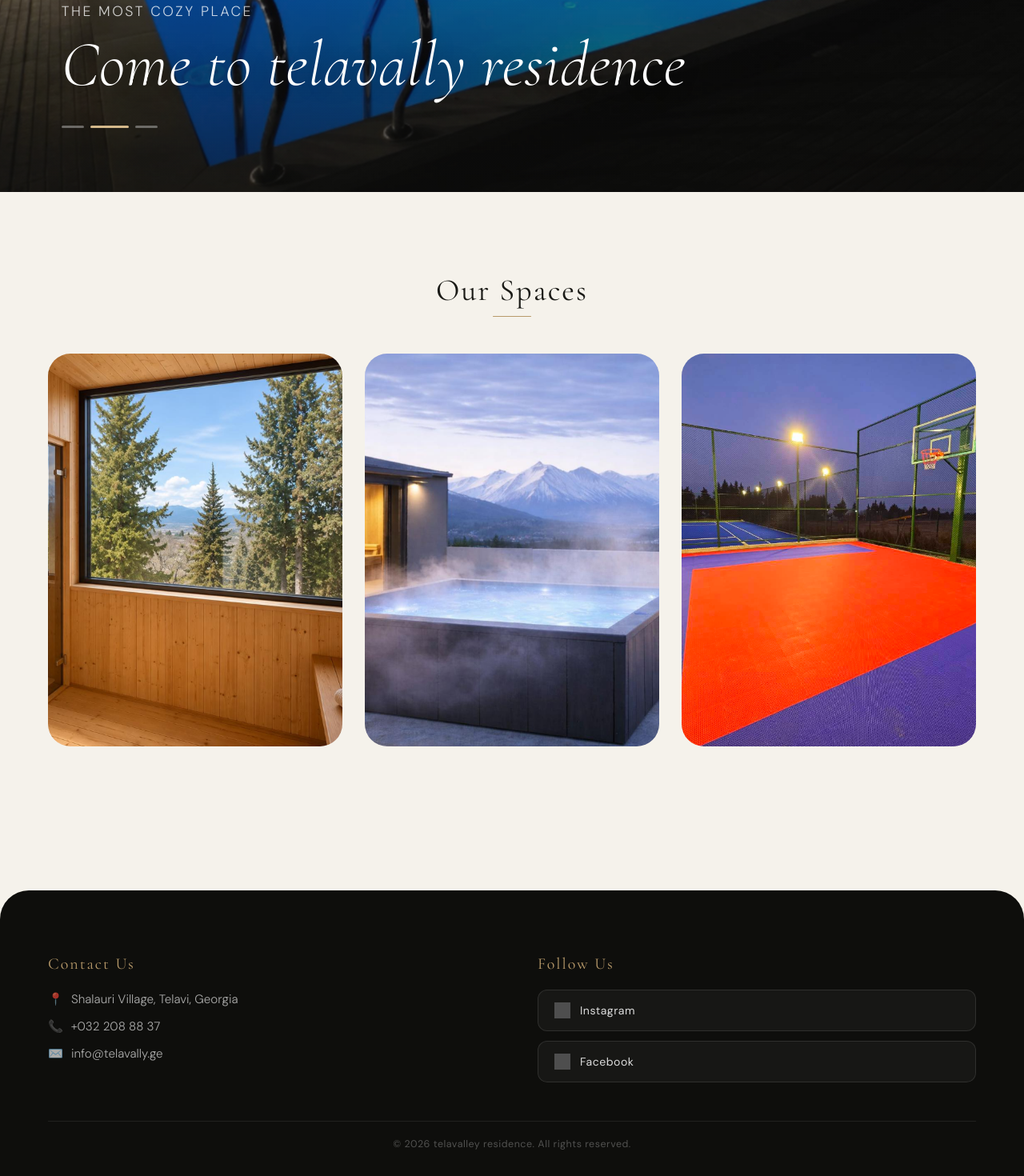
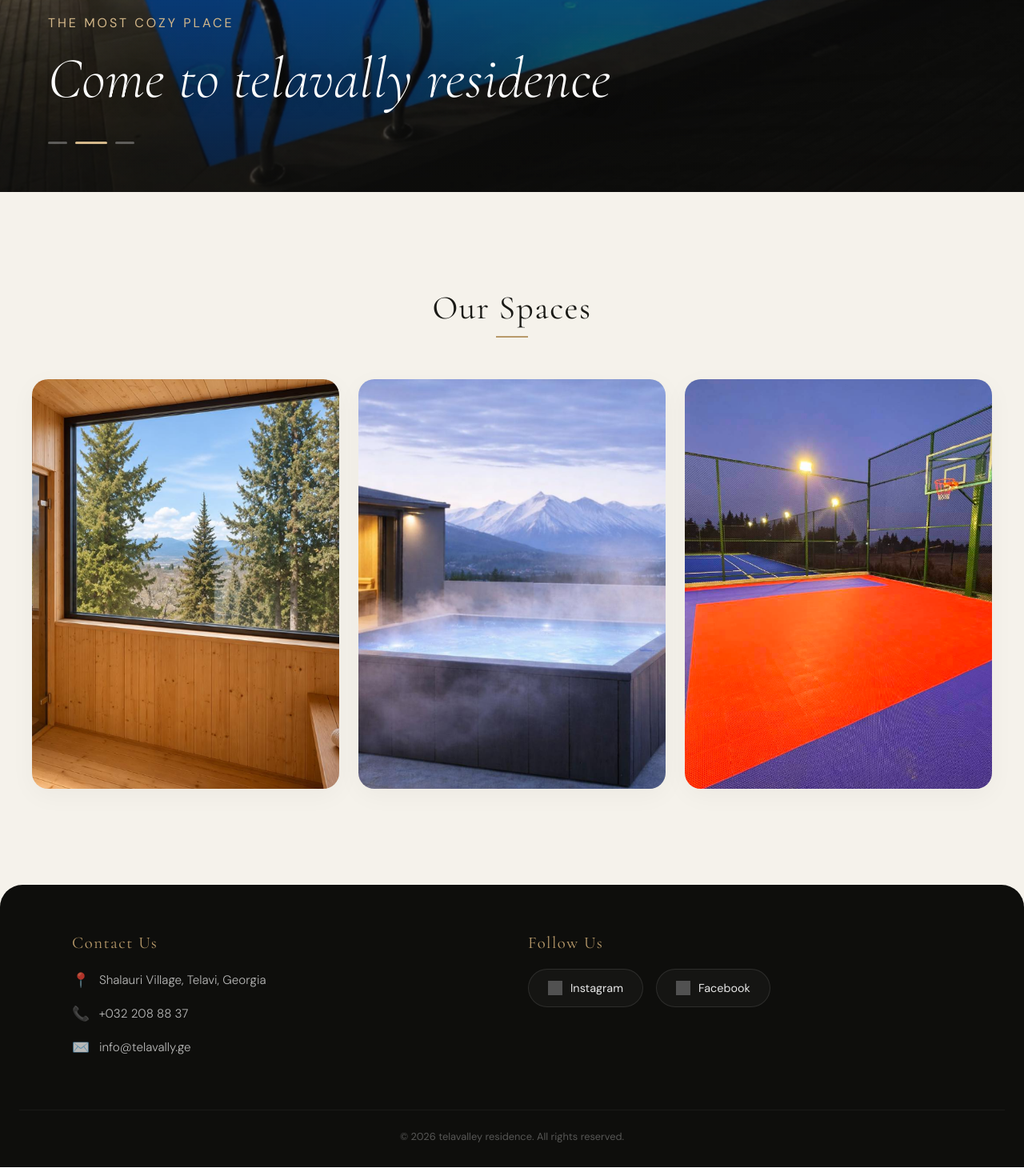
Before and after one commit to George-Gafrindashvli/Telavally-residence, a React (Vite) app: page / in a window 1280 px wide. Shown: the part 682-2152 px from the top of the page at 80% size. Built offline with nearby package versions, Linux system fonts and the light colour scheme; grey boxes are pictures that could not be loaded.

Commit message:
phone version adding

```diff
--- a/src/pages/Home/Home.css
+++ b/src/pages/Home/Home.css
@@ -10,9 +10,9 @@
 }
 
 :root {
-  --gold:      #b89a6a;
+  --gold:       #b89a6a;
   --gold-light:#d4b88a;
-  --gold-dim:  rgba(184, 154, 106, 0.18);
+  --gold-dim:   rgba(184, 154, 106, 0.18);
   --dark:      #0e0e0c;
   --dark-2:    #161612;
   --dark-3:    #1e1e19;
@@ -48,13 +48,12 @@
   position: relative;
   width: 100%;
   height: 100svh;          /* full screen height, Safari-safe */
-  min-height: 480px;
+  min-height: 500px;
   max-height: 900px;
   overflow: hidden;
   background: var(--dark);
 }
 
-/* Each slide image */
 .hero-image {
   position: absolute;
   inset: 0;
@@ -74,68 +73,68 @@
   z-index: 2;
 }
 
-/* Gradient overlay — stronger on mobile for readability */
+/* მობილურზე ტექსტი იქნება ცენტრში, რაც ბევრად უფრო "Premium" იერს აძლევს */
 .hero-overlay {
   position: absolute;
   inset: 0;
   background: linear-gradient(
     to bottom,
-    rgba(14, 14, 12, 0.08) 0%,
-    rgba(14, 14, 12, 0.20) 40%,
-    rgba(14, 14, 12, 0.72) 100%
+    rgba(14, 14, 12, 0.2) 0%,
+    rgba(14, 14, 12, 0.4) 50%,
+    rgba(14, 14, 12, 0.8) 100%
   );
   display: flex;
   flex-direction: column;
-  justify-content: flex-end;
-  align-items: flex-start;
-  padding: clamp(24px, 6vw, 80px);
-  padding-bottom: clamp(32px, 8vw, 80px);
+  justify-content: center; /* ტექსტი ცენტრში ვერტიკალურად */
+  align-items: center;     /* ტექსტი ცენტრში ჰორიზონტალურად */
+  text-align: center;
+  padding: 24px;
   z-index: 3;
-  gap: 12px;
+  gap: 16px;
 }
 
 .hero-overlay h2 {
   font-family: var(--font-serif);
   font-weight: 300;
   font-style: italic;
-  font-size: clamp(2.2rem, 7vw, 5rem);
-  line-height: 1.1;
+  font-size: clamp(2.2rem, 8vw, 4.5rem);
+  line-height: 1.2;
   letter-spacing: 0.5px;
   color: #fff;
-  text-shadow: 0 2px 24px rgba(0,0,0,0.3);
+  text-shadow: 0 4px 24px rgba(0,0,0,0.4);
+  max-width: 90%;
 }
 
 .hero-overlay p {
   font-family: var(--font-sans);
-  font-weight: 300;
-  font-size: clamp(0.85rem, 2.5vw, 1.1rem);
-  letter-spacing: 2.5px;
+  font-weight: 400;
+  font-size: clamp(0.8rem, 2.5vw, 1rem);
+  letter-spacing: 3px;
   text-transform: uppercase;
-  color: rgba(255,255,255,0.78);
+  color: var(--gold-light); /* ოქროსფერი აქცენტი სუბტიტრზე */
 }
 
-/* Dot navigation */
+/* სლაიდერის წერტილები განლაგდება ბოლოში */
 .slider-dots {
+  position: absolute;
+  bottom: 40px;
   display: flex;
-  gap: 8px;
-  margin-top: 20px;
+  gap: 10px;
 }
 
 .dot {
-  width: 28px;
+  width: 24px;
   height: 3px;
   border-radius: 2px;
-  background: rgba(255,255,255,0.35);
+  background: rgba(255,255,255,0.3);
   cursor: pointer;
   transition: background 0.35s ease, width 0.35s var(--ease-out);
   border: none;
 }
 
-.dot:hover { background: rgba(255,255,255,0.65); }
-
 .dot.active-dot {
   background: var(--gold-light);
-  width: 48px;
+  width: 40px;
 }
 
 /* ============================================================
@@ -143,17 +142,17 @@
    ============================================================ */
 .gallery-section {
   width: 100%;
-  padding: clamp(48px, 10vw, 100px) clamp(16px, 5vw, 60px);
+  padding: clamp(60px, 12vw, 120px) 20px;
   text-align: center;
 }
 
 .section-title {
   font-family: var(--font-serif);
   font-weight: 400;
-  font-size: clamp(1.5rem, 4vw, 2.4rem);
-  letter-spacing: 2px;
+  font-size: clamp(1.8rem, 5vw, 2.6rem);
+  letter-spacing: 1.5px;
   color: var(--text-main);
-  margin-bottom: clamp(28px, 6vw, 56px);
+  margin-bottom: clamp(40px, 8vw, 64px);
   display: inline-block;
   position: relative;
 }
@@ -161,79 +160,37 @@
 .section-title::after {
   content: '';
   position: absolute;
-  bottom: -10px;
+  bottom: -12px;
   left: 50%;
   transform: translateX(-50%);
-  width: 48px;
-  height: 1.5px;
+  width: 40px;
+  height: 2px;
   background: var(--gold);
-  border-radius: 2px;
 }
 
-/* Photo grid — single column on mobile → 3 columns on wide screens */
 .photos {
   display: grid;
   grid-template-columns: 1fr;
-  gap: clamp(14px, 3vw, 28px);
-  max-width: 1360px;
+  gap: 24px; /* მობილურზე ბარათებს შორის ოპტიმალური დაშორება */
+  max-width: 1200px;
   margin: 0 auto;
-}
-
-@media (min-width: 600px) {
-  .photos {
-    grid-template-columns: repeat(2, 1fr);
-  }
-  /* last card spans full width when there's an odd count */
-  .photo-card:last-child:nth-child(odd) {
-    grid-column: 1 / -1;
-  }
-}
-
-@media (min-width: 900px) {
-  .photos {
-    grid-template-columns: repeat(3, 1fr);
-  }
-  .photo-card:last-child:nth-child(odd) {
-    grid-column: auto;
-  }
 }
 
 .photo-card {
   position: relative;
-  border-radius: var(--radius-lg);
+  border-radius: var(--radius-md);
   overflow: hidden;
   background: var(--cream-2);
-  /* Aspect ratio instead of fixed height — scales with width */
-  aspect-ratio: 4 / 3;
-  cursor: pointer;
-}
-
-@media (min-width: 900px) {
-  .photo-card { aspect-ratio: 3 / 4; }
+  aspect-ratio: 4 / 3; /* მობილურზე იდეალური პროპორციაა */
+  box-shadow: 0 8px 32px rgba(14, 14, 12, 0.04);
 }
 
 .photo-card img {
   width: 100%;
   height: 100%;
   object-fit: cover;
-  transition: transform 0.65s var(--ease-out);
   display: block;
 }
-
-.photo-card::after {
-  content: '';
-  position: absolute;
-  inset: 0;
-  background: linear-gradient(to top, rgba(14,14,12,0.45) 0%, transparent 60%);
-  opacity: 0;
-  transition: opacity 0.4s ease;
-}
-
-.photo-card:hover img      { transform: scale(1.07); }
-.photo-card:hover::after   { opacity: 1; }
-
-/* Touch-friendly active states */
-.photo-card:active img     { transform: scale(1.03); }
 
 /* ============================================================
    FOOTER
@@ -241,464 +198,147 @@
 .footer-section {
   background: var(--dark);
   color: #fff;
-  border-top-left-radius: var(--radius-xl);
-  border-top-right-radius: var(--radius-xl);
-  padding: clamp(40px, 8vw, 80px) clamp(20px, 6vw, 60px) clamp(20px, 4vw, 32px);
-  margin-top: clamp(40px, 8vw, 80px);
+  border-top-left-radius: var(--radius-lg);
+  border-top-right-radius: var(--radius-lg);
+  padding: 60px 24px 30px 24px;
 }
 
 .footer-content {
-  max-width: 1200px;
+  max-width: 1100px;
   margin: 0 auto;
   display: grid;
   grid-template-columns: 1fr;
-  gap: clamp(32px, 6vw, 64px);
+  gap: 40px;
+  text-align: center; /* მობილურისთვის ცენტრში გასწორება ბევრად სუფთაა */
 }
-
-
 
 .footer-content h4 {
   font-family: var(--font-serif);
   font-weight: 400;
-  font-size: clamp(1rem, 2.5vw, 1.25rem);
-  letter-spacing: 2px;
+  font-size: 1.3rem;
+  letter-spacing: 1.5px;
   color: var(--gold);
   margin-bottom: 20px;
 }
 
-/* Contact block */
 .contact-info p {
-  font-size: clamp(0.82rem, 2vw, 0.95rem);
-  color: rgba(255,255,255,0.65);
-  margin: 10px 0;
+  font-size: 0.95rem;
+  color: rgba(255,255,255,0.7);
+  margin: 14px 0;
   font-weight: 300;
   line-height: 1.6;
   display: flex;
   align-items: center;
-  gap: 10px;
+  justify-content: center; /* მობილურზე აიქონების და ტექსტის გაცენტრება */
+  gap: 12px;
 }
 
-/* Social buttons */
+.contact-info span {
+  font-size: 1.1rem;
+}
+
+/* სოციალური ქსელები მობილურზე იქნება გვერდიგვერდ და არა გრძელ სვეტად */
 .social-buttons {
   display: flex;
-  flex-direction: column;
-  gap: 12px;
+  flex-direction: row;
+  justify-content: center;
+  gap: 16px;
+  flex-wrap: wrap;
 }
 
 .social-item {
   display: inline-flex;
   align-items: center;
-  gap: 12px;
-  padding: 14px 20px;
-  border-radius: var(--radius-sm);
-  border: 1px solid rgba(255,255,255,0.10);
-  background: rgba(255,255,255,0.04);
+  gap: 10px;
+  padding: 12px 24px;
+  border-radius: 40px; /* მომრგვალებული, დახვეწილი ღილაკები */
+  border: 1px solid rgba(255,255,255,0.1);
+  background: rgba(255,255,255,0.03);
   text-decoration: none;
-  color: rgba(255,255,255,0.85);
-  font-size: 0.88rem;
-  font-weight: 400;
-  letter-spacing: 0.5px;
-  transition: background 0.25s ease, border-color 0.25s ease, transform 0.2s ease, color 0.25s ease;
-  /* Big touch target */
-  min-height: 52px;
+  color: rgba(255,255,255,0.9);
+  font-size: 0.9rem;
+  transition: all 0.3s var(--ease-out);
+  min-height: 48px;
 }
 
 .social-item img {
-  width: 20px;
-  height: 20px;
-  filter: invert(100%) opacity(0.75);
-  flex-shrink: 0;
-  transition: filter 0.25s ease;
+  width: 18px;
+  height: 18px;
+  filter: invert(100%);
+  opacity: 0.8;
 }
 
-.social-item:hover,
-.social-item:focus-visible {
-  background: var(--gold-dim);
-  border-color: var(--gold);
-  color: var(--gold-light);
-  transform: translateY(-2px);
-}
-
-.social-item:hover img { filter: invert(80%) sepia(60%) saturate(400%) hue-rotate(5deg) opacity(1); }
-.social-item:active    { transform: translateY(0); }
-
-/* Footer bottom bar */
 .footer-bottom {
-  max-width: 1200px;
-  margin: clamp(28px, 5vw, 48px) auto 0;
-  padding-top: 20px;
-  border-top: 1px solid rgba(255,255,255,0.08);
+  margin-top: 50px;
+  padding-top: 24px;
+  border-top: 1px solid rgba(255,255,255,0.05);
   text-align: center;
-  font-size: 0.78rem;
-  color: rgba(255,255,255,0.28);
-  letter-spacing: 0.5px;
+  font-size: 0.8rem;
+  color: rgba(255,255,255,0.3);
 }
 
 /* ============================================================
-   FOCUS VISIBLE — keyboard / accessibility
+   RESPONSIVE MEDIA QUERIES (DESKTOP & TABLET)
    ============================================================ */
+
+/* პლანშეტებიდან და კომპიუტერებიდან ჩაირთვება ეს სტილები: */
+@media (min-width: 768px) {
+  .hero-overlay {
+    justify-content: flex-end;
+    align-items: flex-start;
+    text-align: left;
+    padding: 60px;
+  }
+
+  .hero-overlay h2 {
+    max-width: 70%;
+  }
+
+  .slider-dots {
+    position: static;
+    margin-top: 20px;
+  }
+
+  .photos {
+    grid-template-columns: repeat(3, 1fr);
+  }
+
+  .photo-card {
+    aspect-ratio: 3 / 4; /* დიდი ეკრანებისთვის ვერტიკალური ბარათები */
+  }
+
+  .photo-card img {
+    transition: transform 0.8s var(--ease-out);
+  }
+
+  .photo-card:hover img {
+    transform: scale(1.06);
+  }
+
+  .footer-content {
+    grid-template-columns: 1fr 1fr;
+    text-align: left;
+    align-items: start;
+  }
+
+  .contact-info p {
+    justify-content: flex-start;
+  }
+
+  .social-buttons {
+    justify-content: flex-start;
+  }
+}
+
+/* კლავიატურით ნავიგაციისთვის */
 :focus-visible {
   outline: 2px solid var(--gold);
   outline-offset: 3px;
 }
 
-/* ============================================================
-   REDUCED MOTION
-   ============================================================ */
-@import url('https://fonts.googleapis.com/css2?family=Cormorant+Garamond:ital,wght@0,300;0,400;0,500;1,300;1,400&family=DM+Sans:wght@300;400;500&display=swap');
-
-/* ============================================================
-   TOKENS & RESET
-   ============================================================ */
-*, *::before, *::after {
-  box-sizing: border-box;
-  margin: 0;
-  padding: 0;
+/* ანიმაციების გამორთვა სუსტი ტელეფონებისთვის */
+@media (prefers-reduced-motion: reduce) {
+  .hero-image { transition: opacity 0.4s ease; transform: none !important; }
+  .photo-card img { transition: none; }
+  .social-item { transition: none; }
 }
-
-:root {
-  --gold:      #b89a6a;
-  --gold-light:#d4b88a;
-  --gold-dim:  rgba(184, 154, 106, 0.18);
-  --dark:      #0e0e0c;
-  --dark-2:    #161612;
-  --dark-3:    #1e1e19;
-  --cream:     #f5f2eb;
-  --cream-2:   #ede9df;
-  --text-main: #1a1a16;
-  --text-muted:#6b6657;
-  --radius-sm: 12px;
-  --radius-md: 20px;
-  --radius-lg: 28px;
-  --radius-xl: 36px;
-  --font-serif:'Cormorant Garamond', Georgia, serif;
-  --font-sans: 'DM Sans', sans-serif;
-  --ease-out:  cubic-bezier(0.22, 1, 0.36, 1);
-}
-
-/* ============================================================
-   BASE
-   ============================================================ */
-.home-container {
-  font-family: var(--font-sans);
-  background-color: var(--cream);
-  color: var(--text-main);
-  width: 100%;
-  overflow-x: hidden;
-  -webkit-font-smoothing: antialiased;
-}
-
-/* ============================================================
-   HERO SECTION
-   ============================================================ */
-.hero-section {
-  position: relative;
-  width: 100%;
-  height: 100svh;          /* full screen height, Safari-safe */
-  min-height: 480px;
-  max-height: 900px;
-  overflow: hidden;
-  background: var(--dark);
-}
-
-/* Each slide image */
-.hero-image {
-  position: absolute;
-  inset: 0;
-  width: 100%;
-  height: 100%;
-  object-fit: cover;
-  object-position: center;
-  opacity: 0;
-  transition: opacity 1.6s var(--ease-out), transform 6s linear;
-  transform: scale(1.06);
-  z-index: 1;
-}
-
-.hero-image.active {
-  opacity: 1;
-  transform: scale(1);
-  z-index: 2;
-}
-
-/* Gradient overlay — stronger on mobile for readability */
-.hero-overlay {
-  position: absolute;
-  inset: 0;
-  background: linear-gradient(
-    to bottom,
-    rgba(14, 14, 12, 0.08) 0%,
-    rgba(14, 14, 12, 0.20) 40%,
-    rgba(14, 14, 12, 0.72) 100%
-  );
-  display: flex;
-  flex-direction: column;
-  justify-content: flex-end;
-  align-items: flex-start;
-  padding: clamp(24px, 6vw, 80px);
-  padding-bottom: clamp(32px, 8vw, 80px);
-  z-index: 3;
-  gap: 12px;
-}
-
-.hero-overlay h2 {
-  font-family: var(--font-serif);
-  font-weight: 300;
-  font-style: italic;
-  font-size: clamp(2.2rem, 7vw, 5rem);
-  line-height: 1.1;
-  letter-spacing: 0.5px;
-  color: #fff;
-  text-shadow: 0 2px 24px rgba(0,0,0,0.3);
-}
-
-.hero-overlay p {
-  font-family: var(--font-sans);
-  font-weight: 300;
-  font-size: clamp(0.85rem, 2.5vw, 1.1rem);
-  letter-spacing: 2.5px;
-  text-transform: uppercase;
-  color: rgba(255,255,255,0.78);
-}
-
-/* Dot navigation */
-.slider-dots {
-  display: flex;
-  gap: 8px;
-  margin-top: 20px;
-}
-
-.dot {
-  width: 28px;
-  height: 3px;
-  border-radius: 2px;
-  background: rgba(255,255,255,0.35);
-  cursor: pointer;
-  transition: background 0.35s ease, width 0.35s var(--ease-out);
-  border: none;
-}
-
-.dot:hover { background: rgba(255,255,255,0.65); }
-
-.dot.active-dot {
-  background: var(--gold-light);
-  width: 48px;
-}
-
-/* ============================================================
-   GALLERY / OUR SPACES
-   ============================================================ */
-.gallery-section {
-  width: 100%;
-  padding: clamp(48px, 10vw, 100px) clamp(16px, 5vw, 60px);
-  text-align: center;
-}
-
-.section-title {
-  font-family: var(--font-serif);
-  font-weight: 400;
-  font-size: clamp(1.5rem, 4vw, 2.4rem);
-  letter-spacing: 2px;
-  color: var(--text-main);
-  margin-bottom: clamp(28px, 6vw, 56px);
-  display: inline-block;
-  position: relative;
-}
-
-.section-title::after {
-  content: '';
-  position: absolute;
-  bottom: -10px;
-  left: 50%;
-  transform: translateX(-50%);
-  width: 48px;
-  height: 1.5px;
-  background: var(--gold);
-  border-radius: 2px;
-}
-
-/* Photo grid — single column on mobile → 3 columns on wide screens */
-.photos {
-  display: grid;
-  grid-template-columns: 1fr;
-  gap: clamp(14px, 3vw, 28px);
-  max-width: 1360px;
-  margin: 0 auto;
-}
-
-@media (min-width: 600px) {
-  .photos {
-    grid-template-columns: repeat(2, 1fr);
-  }
-  /* last card spans full width when there's an odd count */
-  .photo-card:last-child:nth-child(odd) {
-    grid-column: 1 / -1;
-  }
-}
-
-@media (min-width: 900px) {
-  .photos {
-    grid-template-columns: repeat(3, 1fr);
-  }
-  .photo-card:last-child:nth-child(odd) {
-    grid-column: auto;
-  }
-}
-
-.photo-card {
-  position: relative;
-  border-radius: var(--radius-lg);
-  overflow: hidden;
-  background: var(--cream-2);
-  /* Aspect ratio instead of fixed height — scales with width */
-  aspect-ratio: 4 / 3;
-  cursor: pointer;
-}
-
-@media (min-width: 900px) {
-  .photo-card { aspect-ratio: 3 / 4; }
-}
-
-.photo-card img {
-  width: 100%;
-  height: 100%;
-  object-fit: cover;
-  transition: transform 0.65s var(--ease-out);
-  display: block;
-}
-
-.photo-card::after {
-  content: '';
-  position: absolute;
-  inset: 0;
-  background: linear-gradient(to top, rgba(14,14,12,0.45) 0%, transparent 60%);
-  opacity: 0;
-  transition: opacity 0.4s ease;
-}
-
-.photo-card:hover img      { transform: scale(1.07); }
-.photo-card:hover::after   { opacity: 1; }
-
-/* Touch-friendly active states */
-.photo-card:active img     { transform: scale(1.03); }
-
-/* ============================================================
-   FOOTER
-   ============================================================ */
-.footer-section {
-  background: var(--dark);
-  color: #fff;
-  border-top-left-radius: var(--radius-xl);
-  border-top-right-radius: var(--radius-xl);
-  padding: clamp(40px, 8vw, 80px) clamp(20px, 6vw, 60px) clamp(20px, 4vw, 32px);
-  margin-top: clamp(40px, 8vw, 80px);
-}
-
-.footer-content {
-  max-width: 1200px;
-  margin: 0 auto;
-  display: grid;
-  grid-template-columns: 1fr;
-  gap: clamp(32px, 6vw, 64px);
-}
-
-@media (min-width: 640px) {
-  .footer-content {
-    grid-template-columns: 1fr 1fr;
-    align-items: start;
-  }
-}
-
-.footer-content h4 {
-  font-family: var(--font-serif);
-  font-weight: 400;
-  font-size: clamp(1rem, 2.5vw, 1.25rem);
-  letter-spacing: 2px;
-  color: var(--gold);
-  margin-bottom: 20px;
-}
-
-/* Contact block */
-.contact-info p {
-  font-size: clamp(0.82rem, 2vw, 0.95rem);
-  color: rgba(255,255,255,0.65);
-  margin: 10px 0;
-  font-weight: 300;
-  line-height: 1.6;
-  display: flex;
-  align-items: center;
-  gap: 10px;
-}
-
-/* Social buttons */
-.social-buttons {
-  display: flex;
-  flex-direction: column;
-  gap: 12px;
-}
-
-.social-item {
-  display: inline-flex;
-  align-items: center;
-  gap: 12px;
-  padding: 14px 20px;
-  border-radius: var(--radius-sm);
-  border: 1px solid rgba(255,255,255,0.10);
-  background: rgba(255,255,255,0.04);
-  text-decoration: none;
-  color: rgba(255,255,255,0.85);
-  font-size: 0.88rem;
-  font-weight: 400;
-  letter-spacing: 0.5px;
-  transition: background 0.25s ease, border-color 0.25s ease, transform 0.2s ease, color 0.25s ease;
-  /* Big touch target */
-  min-height: 52px;
-}
-
-.social-item img {
-  width: 20px;
-  height: 20px;
-  filter: invert(100%) opacity(0.75);
-  flex-shrink: 0;
-  transition: filter 0.25s ease;
-}
-
-.social-item:hover,
-.social-item:focus-visible {
-  background: var(--gold-dim);
-  border-color: var(--gold);
-  color: var(--gold-light);
-  transform: translateY(-2px);
-}
-
-.social-item:hover img { filter: invert(80%) sepia(60%) saturate(400%) hue-rotate(5deg) opacity(1); }
-.social-item:active    { transform: translateY(0); }
-
-/* Footer bottom bar */
-.footer-bottom {
-  max-width: 1200px;
-  margin: clamp(28px, 5vw, 48px) auto 0;
-  padding-top: 20px;
-  border-top: 1px solid rgba(255,255,255,0.08);
-  text-align: center;
-  font-size: 0.78rem;
-  color: rgba(255,255,255,0.28);
-  letter-spacing: 0.5px;
-}
-
-/* ============================================================
-   FOCUS VISIBLE — keyboard / accessibility
-   ============================================================ */
-:focus-visible {
-  outline: 2px solid var(--gold);
-  outline-offset: 3px;
-}
-
-/* ============================================================
-   REDUCED MOTION
-   ============================================================ */
-@media (prefers-reduced-motion: reduce) {
-  .hero-image       { transition: opacity 0.4s ease; transform: none !important; }
-  .photo-card img   { transition: none; }
-  .social-item      { transition: none; }
-}
```
